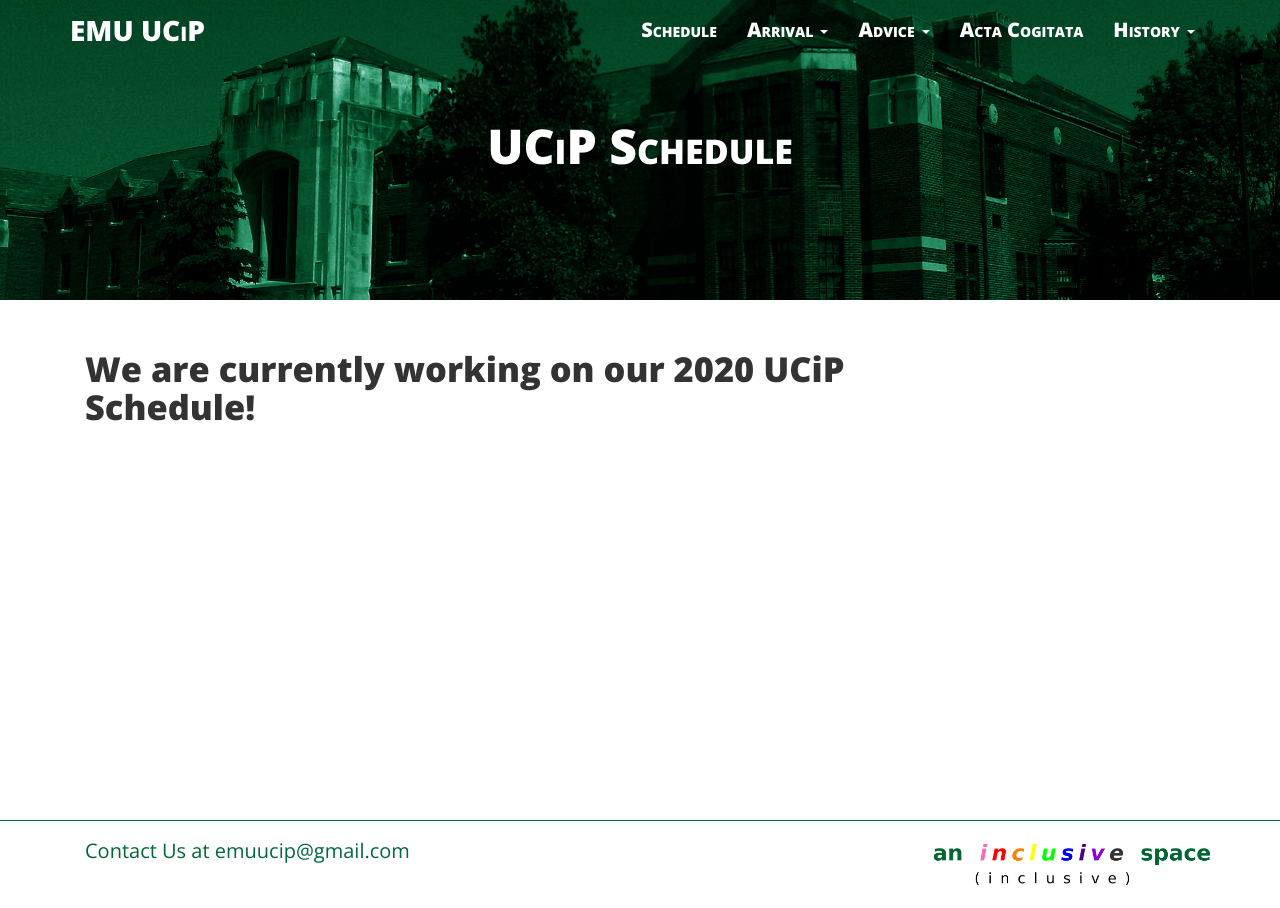
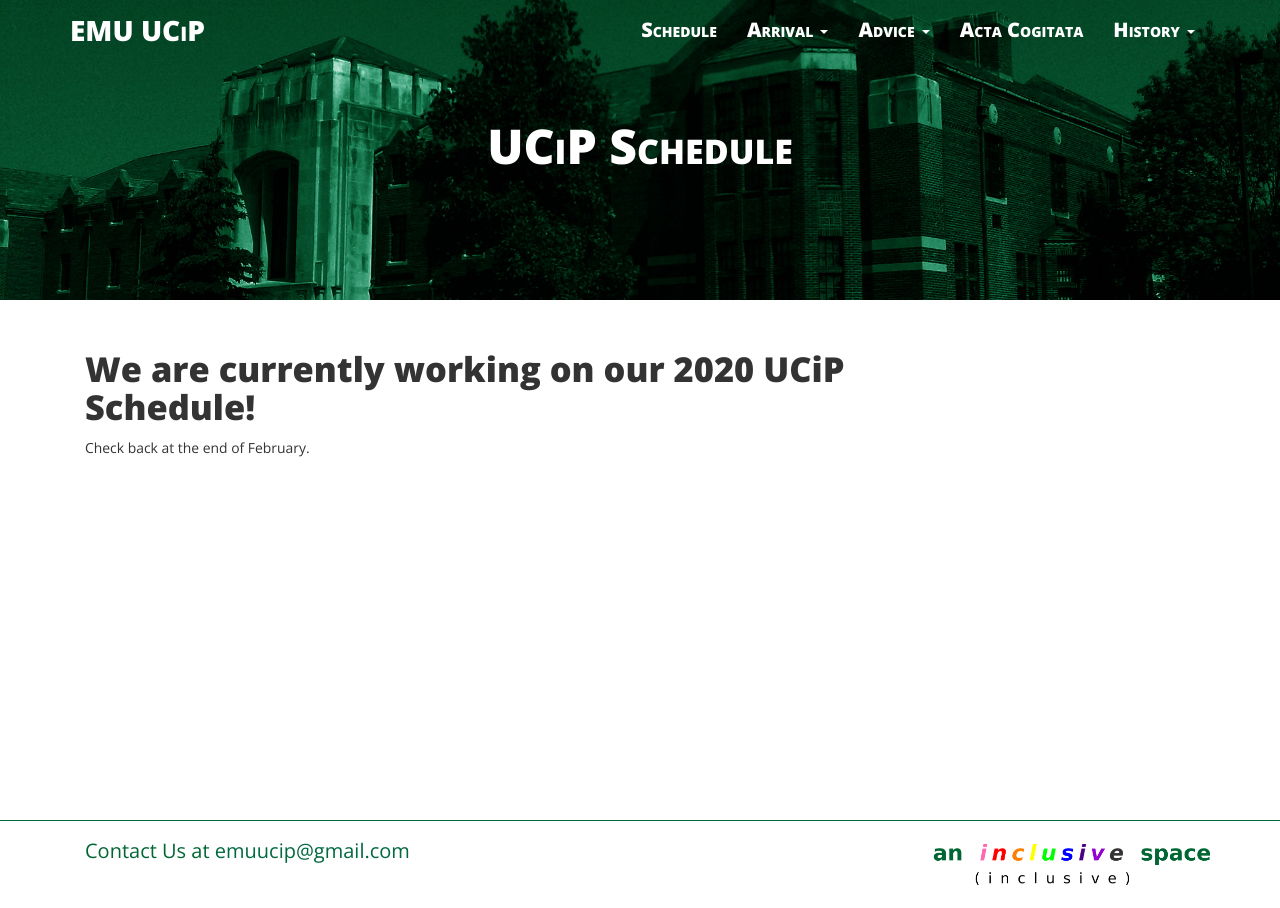
Before and after one commit to ucip/ucip.github.io, a Jekyll site: the page built from schedule.md, in a window 1280 px wide. Built offline with Jekyll 4.4.1, drawn with Linux system fonts in a browser that asks for light colours; nearby versions of some CDN libraries.

Commit message:
Update schedule.md

```diff
--- a/schedule.md
+++ b/schedule.md
@@ -8,6 +8,7 @@ permalink: /schedule/
 <div class="container">
   <div class="col-sm-9 col-xs-12">
     <h3 class="home-h3">We are currently working on our 2020 UCiP Schedule!</h3>
+	  <p><small>Check back at the end of February.</small></p>
     <div>
       <!-- <h4 class="schedule-header">Friday, March 8th, 2019</h4>
       <ul class="schedule-list">
```
